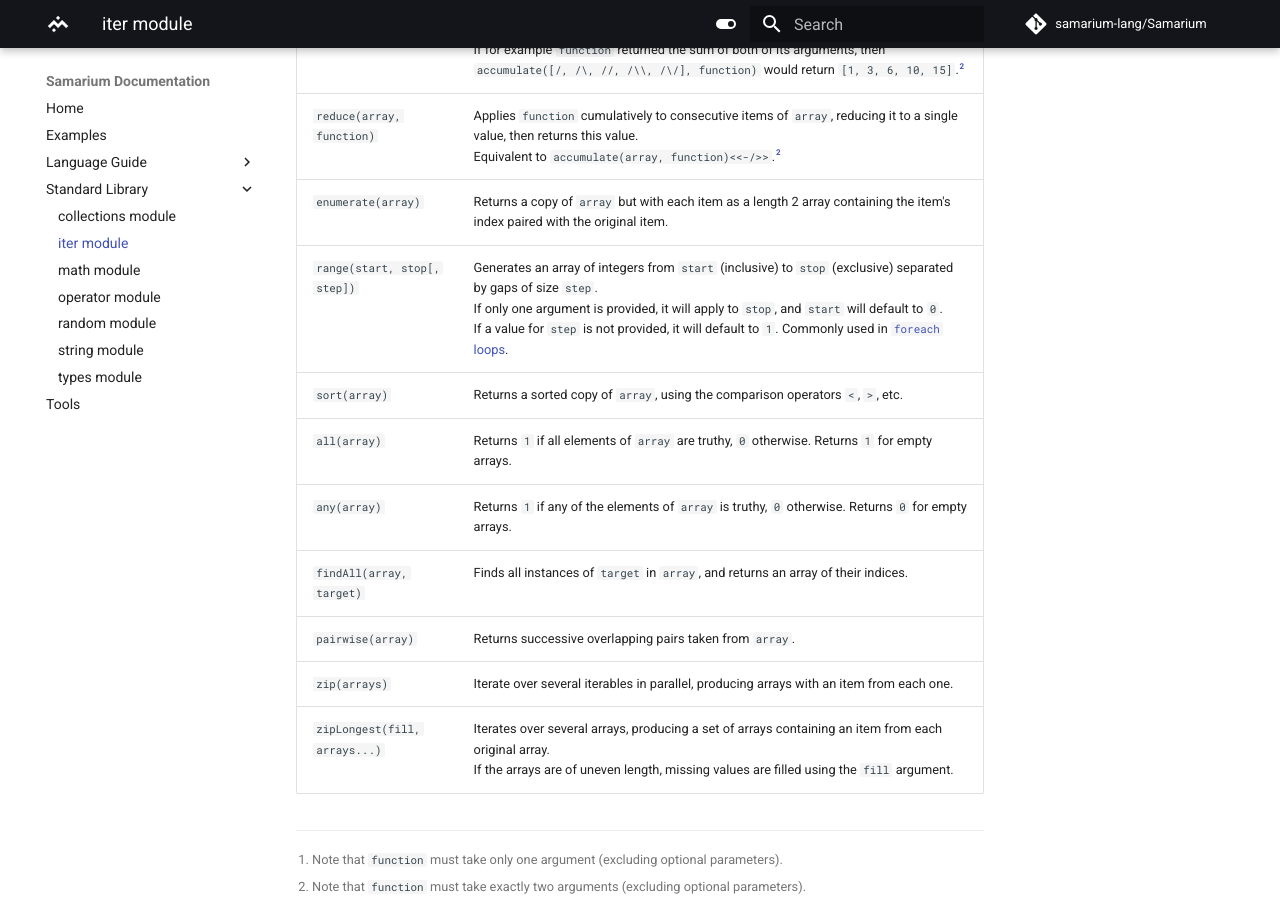
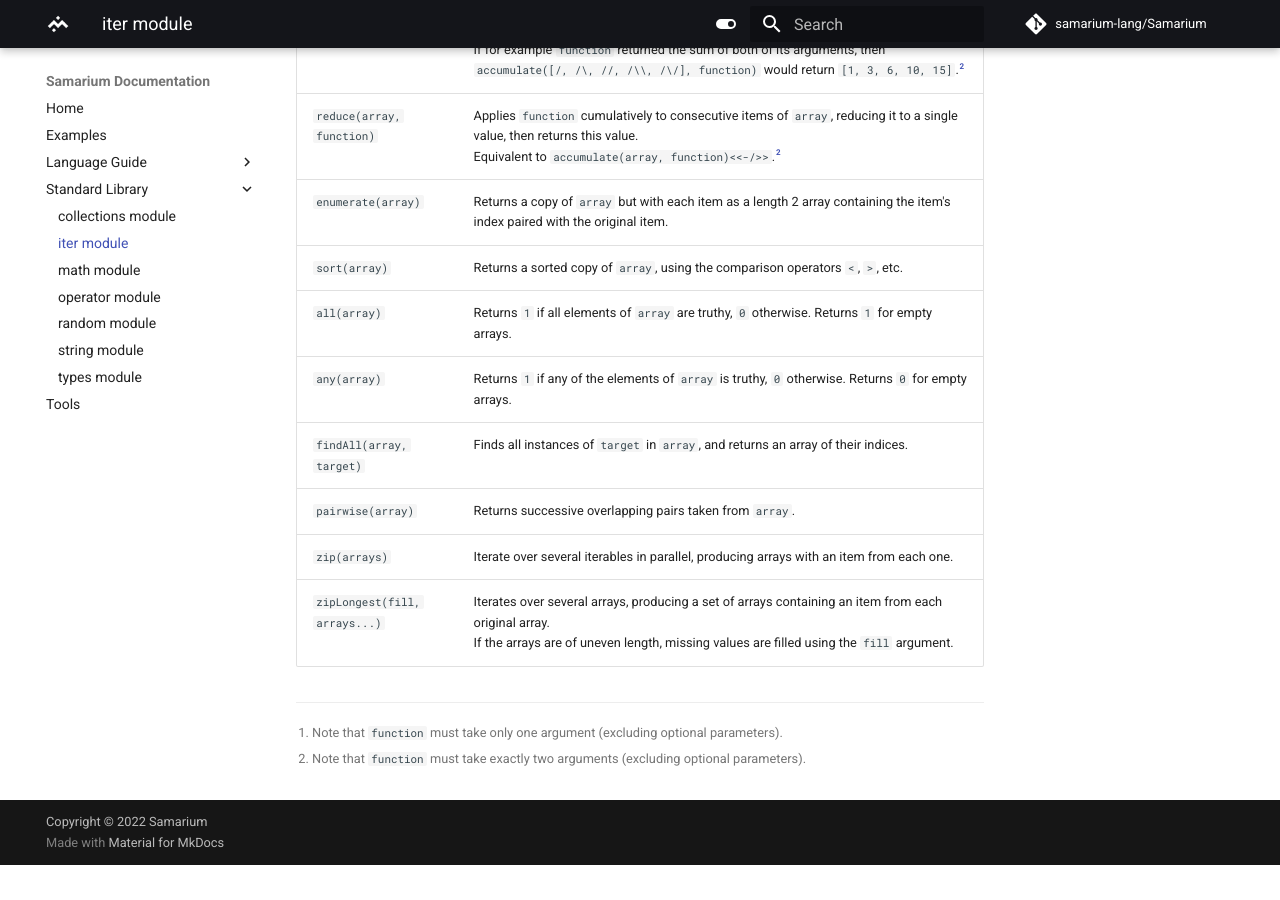
Before and after one commit to samarium-lang/Samarium, an MkDocs documentation site: the page built from docs/stditer.md, in a window 1280 px wide and 900 px high, scrolled down 875 px. Built offline with MkDocs 1.6.1 and Material for MkDocs 9.7.7, drawn with Linux system fonts in a browser that asks for light colours; comment, search, counter and statistics services are not loaded; after the commit the page ends 1740 px from its top, so only the background shows below that.

Commit message:
(docs) Removed iter.range

```diff
--- a/docs/stditer.md
+++ b/docs/stditer.md
@@ -15,7 +15,6 @@ Function                       | Use
 `accumulate(array, function)`  | Returns an array of accumulated applications of `function` on consecutive elements of `array`.<br>If for example `function` returned the sum of both of its arguments, then `accumulate([/, /\, //, /\\, /\/], function)` would return `[1, 3, 6, 10, 15]`.[^2]
 `reduce(array, function)`      | Applies `function` cumulatively to consecutive items of `array`, reducing it to a single value, then returns this value.<br>Equivalent to `accumulate(array, function)<<-/>>`.[^2]
 `enumerate(array)`             | Returns a copy of `array` but with each item as a length 2 array containing the item's index paired with the original item.
-`range(start, stop[, step])`   | Generates an array of integers from `start` (inclusive) to `stop` (exclusive) separated by gaps of size `step`.<br>If only one argument is provided, it will apply to `stop`, and `start` will default to `0`.<br>If a value for `step` is not provided, it will default to `1`. Commonly used in [`foreach` loops](controlflow.md#foreach-loop).
 `sort(array)`                  | Returns a sorted copy of `array`, using the comparison operators `<`, `>`, etc.
 `all(array)`                   | Returns `1` if all elements of `array` are truthy, `0` otherwise. Returns `1` for empty arrays.
 `any(array)`                   | Returns `1` if any of the elements of `array` is truthy, `0` otherwise. Returns `0` for empty arrays.
```
